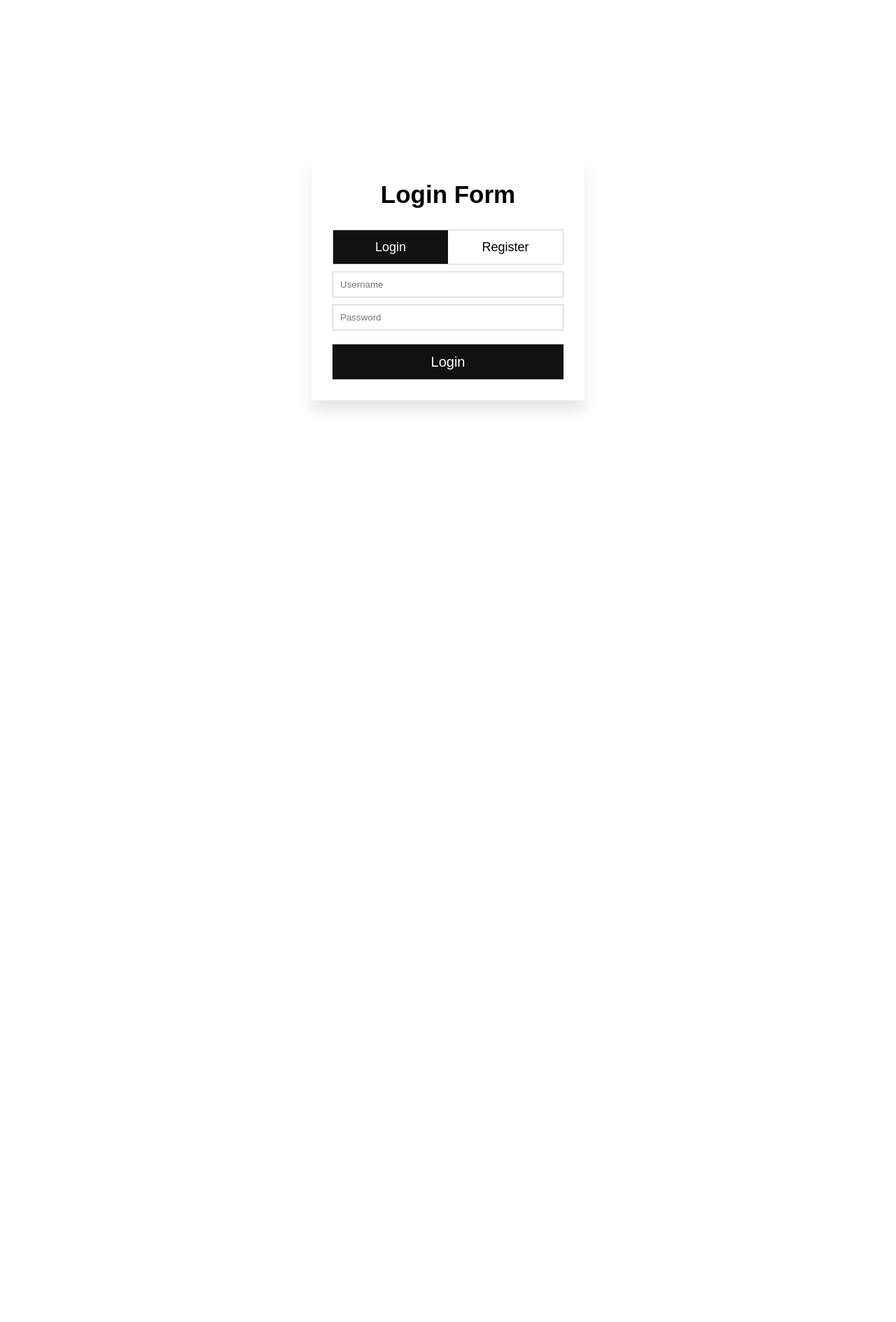
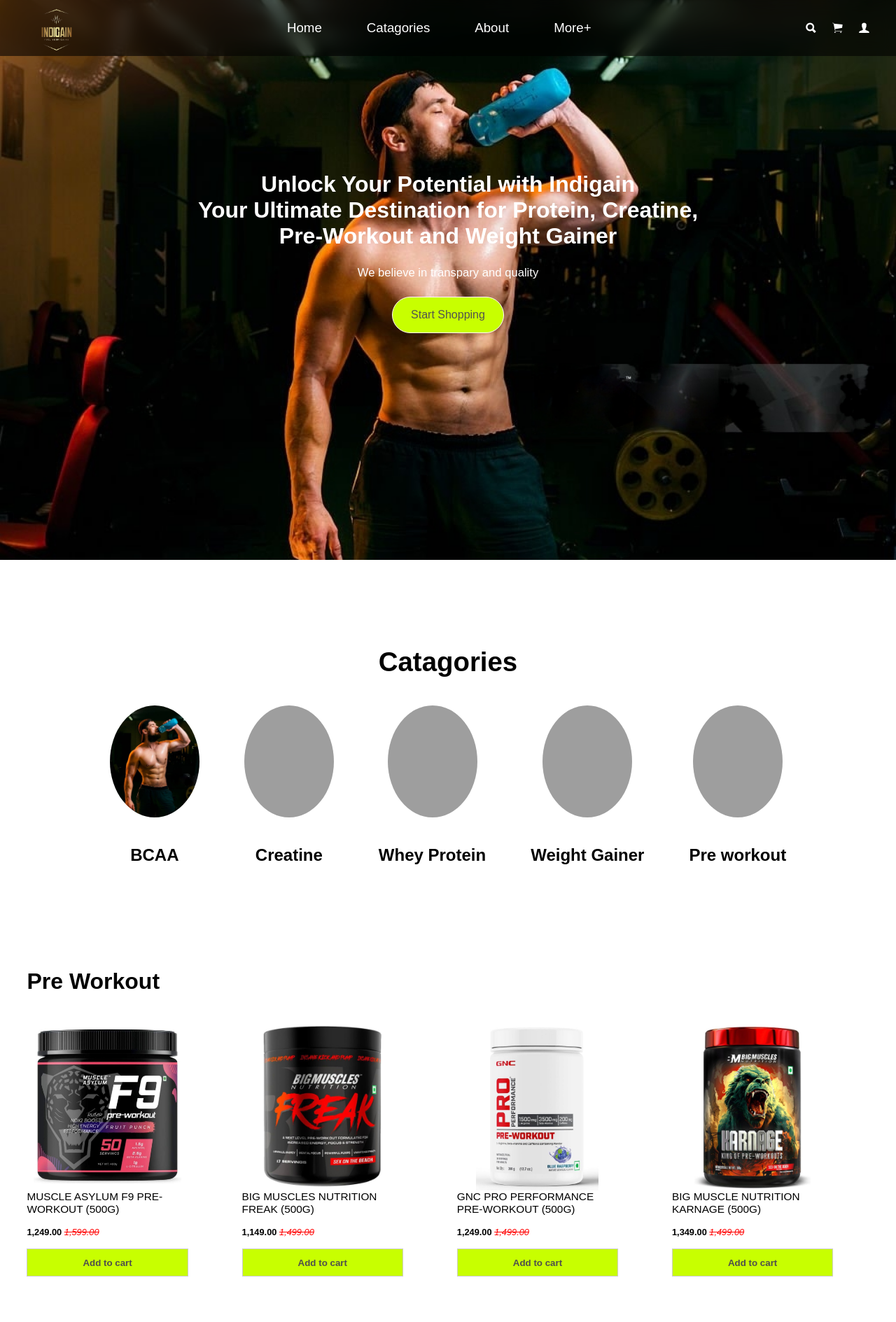
Before and after one commit to shahillpaul/indigain, a PHP site: page / in a window 1280 px wide. Shown: the top 1889 px of the page at 70% size. Before the commit the page ends 587 px from the top, so only its background shows below. Run offline with PHP 8.4, Linux system fonts and the light colour scheme; data comes from the database, SQL or seed files in the repository; some web fonts are replaced; grey boxes are pictures that could not be loaded.

Commit message:
half done

```diff
--- /dev/null
+++ b/footer.php
@@ -0,0 +1,43 @@
+<footer class="footer">
+     <div class="container">
+       <div class="row">
+         <div class="footer-col">
+           <h4>company</h4>
+           <ul>
+             <li><a href="#">about us</a></li>
+             <li><a href="#">our services</a></li>
+             <li><a href="#">privacy policy</a></li>
+             <li><a href="#">affiliate program</a></li>
+           </ul>
+         </div>
+         <div class="footer-col">
+           <h4>get help</h4>
+           <ul>
+             <li><a href="#">FAQ</a></li>
+             <li><a href="#">shipping</a></li>
+             <li><a href="#">returns</a></li>
+             <li><a href="#">order status</a></li>
+             <li><a href="#">payment options</a></li>
+           </ul>
+         </div>
+         <!-- <div class="footer-col">
+              <h4>online shop</h4>
+              <ul>
+                <li><a href="#">watch</a></li>
+                <li><a href="#">bag</a></li>
+                <li><a href="#">shoes</a></li>
+                <li><a href="#">dress</a></li>
+              </ul>
+            </div> -->
+         <div class="footer-col">
+           <h4>follow us</h4>
+           <div class="social-links">
+             <a href="#"><i class="ion ion-social-facebook"></i></a>
+             <a href="#"><i class="ion ion-social-twitter"></i></a>
+             <a href="#"><i class="ion ion-social-instagram"></i></a>
+             <a href="#"><i class="ion ion-social-linkedin"></i></a>
+           </div>
+         </div>
+       </div>
+     </div>
+   </footer>
--- a/header.php
+++ b/header.php
@@ -3,5 +3,12 @@
   <meta name="viewport" content="width=device-width, initial-scale=1.0, maximum-scale=1.0" />
   <title>INDIGAIN</title>
   <link rel="stylesheet" href="style.css" />
-  <link href="https://cdn.jsdelivr.net/npm/remixicon@4.2.0/fonts/remixicon.css" rel="stylesheet" />
+  <link href="./lib/ionicons/css/ionicons.min.css" rel="stylesheet" />
+  <script src="./lib/jquery/jquery.min.js"></script>
+
+  <style>
+    .text-uppercase {
+      text-transform: uppercase;
+    }
+  </style>
 </head>
--- a/index.php
+++ b/index.php
@@ -1,5 +1,6 @@
 <?php
-session_start()
+session_start();
+include './php/db.config.php';
 ?>
 
 <!DOCTYPE html>
@@ -15,6 +16,7 @@
         } else {
           include('pages/home.php');
         }
+        include 'footer.php';
       ?>
     </main>
   </body>
--- /dev/null
+++ b/js/main.js
@@ -0,0 +1,6 @@
+$(document).ready(function() {
+  $('button [data-index]').on('click', function(){
+    var index = $(this).attr('data-index');
+    console.log(index);
+  })
+})
--- a/pages/home.php
+++ b/pages/home.php
@@ -1,4 +1,4 @@
- <div id="ac">
+ <!-- <div id="ac">
    <div class="wrapper">
      <div class="title-text">
        <div class="title login">Login Form</div>
@@ -45,9 +45,9 @@
          <h3>More+</h3>
        </div>
        <div class="nav-icon">
-          <i class="ri-search-line"></i>
-          <i class="ri-shopping-cart-fill" id="cart"></i>
-          <i class="ri-user-line"></i>
+         <i class="ion ion-search"></i>
+         <i class="ion ion-ios-cart" id="cart"></i>
+         <i class="ion ion-person"></i>
        </div>
 
        <div class="cart-exp" id="expand">
@@ -126,31 +126,131 @@
    <div id="page3">
      <h1>Pre Workout</h1>
      <div class="page3-scroll">
-        <div class="pre-workout-items" id="pre-workout"></div>
+       <div class="pre-workout-items" id="pre-workout">
+        <?php
+        $products = $conn->query("SELECT * FROM product WHERE category = 0 ORDER BY id ASC");
+        while($row = $products->fetch_assoc()):
+        ?>
+        <div class="item">
+          <div class="item-img">
+            <img src="<?php echo $row['image'] ?>" alt=""/>
+          </div>
+          <h2 class="text-uppercase"><?php echo $row['name']?></h2>
+          <h3><?php echo number_format($row['price'],2)?> <i><?php echo number_format($row['cross_price'],2) ?></i></h3>
+          <button data-index="<?php echo $row['id'] ?>" class="btn pre-workout">
+          <h4 data-index="<?php echo $row['id'] ?>" class="pre-workout">
+            Add to cart
+          </h4>
+          </button>
+        </div>
+        <?php
+        endwhile;
+        ?>
+       </div>
      </div>
    </div>
    <div id="page4">
      <h1>Creatine</h1>
      <div class="page4-scroll">
-        <div class="creatine-items" id="creatine"></div>
+       <div class="creatine-items" id="creatine">
+       <?php
+        $creatine = $conn->query("SELECT * FROM product WHERE category = 0 ORDER BY id ASC");
+        while($row = $creatine->fetch_assoc()):
+        ?>
+        <div class="item">
+          <div class="item-img">
+            <img src="<?php echo $row['image'] ?>" alt=""/>
+          </div>
+          <h2 class="text-uppercase"><?php echo $row['name']?></h2>
+          <h3><?php echo number_format($row['price'],2)?> <i><?php echo number_format($row['cross_price'],2) ?></i></h3>
+          <button data-index="<?php echo $row['id'] ?>" class="btn creatine-powder">
+          <h4 data-index="<?php echo $row['id'] ?>" class="creatine-powder">
+            Add to cart
+          </h4>
+          </button>
+        </div>
+        <?php
+        endwhile;
+        ?>
+       </div>
      </div>
    </div>
    <div id="page5">
      <h1>Whey Protein</h1>
      <div class="page5-scroll">
-        <div class="whey-items" id="whey"></div>
+       <div class="whey-items" id="whey">
+       <?php
+        $whey = $conn->query("SELECT * FROM product WHERE category = 0 ORDER BY id ASC");
+        while($row = $whey->fetch_assoc()):
+        ?>
+        <div class="item">
+          <div class="item-img">
+            <img src="<?php echo $row['image'] ?>" alt=""/>
+          </div>
+          <h2 class="text-uppercase"><?php echo $row['name']?></h2>
+          <h3><?php echo number_format($row['price'],2)?> <i><?php echo number_format($row['cross_price'],2) ?></i></h3>
+          <buutton data-index="<?php echo $row['id'] ?>" class="btn whey-workout">
+          <h4 data-index="<?php echo $row['id'] ?>" class="whey-workout">
+            Add to cart
+          </h4>
+          </buutton>
+        </div>
+        <?php
+        endwhile;
+        ?>
+       </div>
      </div>
    </div>
    <div id="page6">
      <h1>BCAA</h1>
      <div class="page6-scroll">
-        <div class="bcaa-item" id="bcaa"></div>
+       <div class="bcaa-item" id="bcaa">
+       <?php
+        $bcaa = $conn->query("SELECT * FROM product WHERE category = 0 ORDER BY id ASC");
+        while($row = $bcaa->fetch_assoc()):
+        ?>
+        <div class="item">
+          <div class="item-img">
+            <img src="<?php echo $row['image'] ?>" alt=""/>
+          </div>
+          <h2 class="text-uppercase"><?php echo $row['name']?></h2>
+          <h3><?php echo number_format($row['price'],2)?> <i><?php echo number_format($row['cross_price'],2) ?></i></h3>
+          <button data-index="<?php echo $row['id'] ?>" class="btn bcaa">
+          <h4 data-index="<?php echo $row['id'] ?>" class="bcaa">
+            Add to cart
+          </h4>
+          </button>
+        </div>
+        <?php
+        endwhile;
+        ?>
+       </div>
      </div>
    </div>
    <div id="page7">
      <h1>Weight Gainer</h1>
      <div class="page7-scroll">
-        <div class="weight-item" id="weight"></div>
+       <div class="weight-item" id="weight">
+       <?php
+        $weight = $conn->query("SELECT * FROM product WHERE category = 0 ORDER BY id ASC");
+        while($row = $weight->fetch_assoc()):
+        ?>
+        <div class="item">
+          <div class="item-img">
+            <img src="<?php echo $row['image'] ?>" alt=""/>
+          </div>
+          <h2 class="text-uppercase"><?php echo $row['name']?></h2>
+          <h3><?php echo number_format($row['price'],2)?> <i><?php echo number_format($row['cross_price'],2) ?></i></h3>
+          <button data-index="<?php echo $row['id'] ?>" class="btn weight-gainer">
+          <h4 data-index="<?php echo $row['id'] ?>" class="weight-gainer">
+            Add to cart
+          </h4>
+          </button>
+        </div>
+        <?php
+        endwhile;
+        ?>
+       </div>
      </div>
    </div>
    <div id="page8">
```
Also changed, not shown: other parts of pages/home.php (+2 -47 lines). Lines whose indentation alone changed are shown as unchanged.
